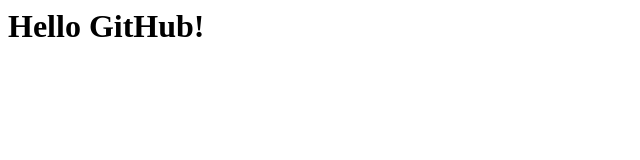
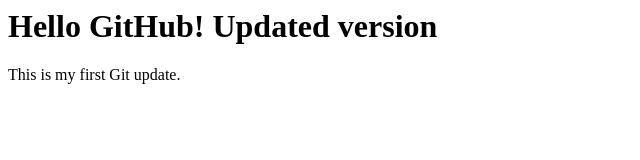
Before and after one commit to Abdelrahman8468/project-2, a plain HTML site: page index.html in a window 1280 px wide. Shown: the whole page, without its empty margins (0-640 px from the left). Drawn offline with Linux system fonts and the light colour scheme.

Commit message:
Updated index.html with new text

```diff
--- a/index.html
+++ b/index.html
@@ -1 +1,2 @@
-<h1>Hello GitHub!</h1>
+<h1>Hello GitHub! Updated version</h1>
+<p>This is my first Git update.</p>
```
